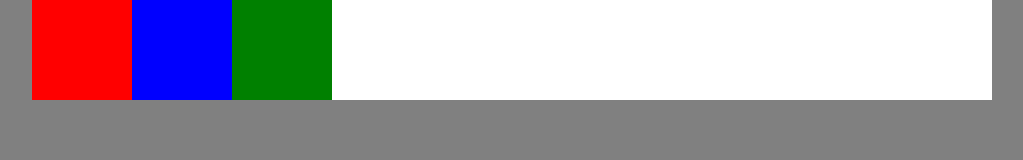
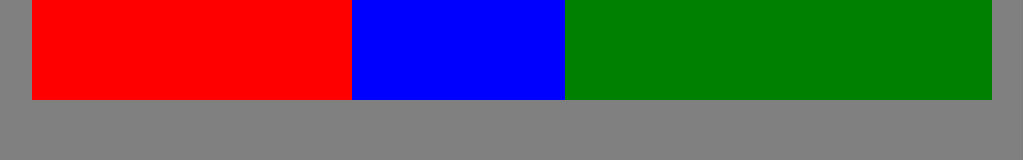
Before and after one commit to Sossna/CSS-Flexbox, a plain HTML site: page index.html in a window 1280 px wide. Shown: the whole page, without its empty margins (128-1151 px from the left). Drawn offline with Linux system fonts and the light colour scheme.

Commit message:
Flex grow

```diff
--- a/style.css
+++ b/style.css
@@ -15,22 +15,28 @@ body{
 
 .flex-container{
     background: white;
-display: flex;
+    display: flex;
+
 }
 
 .box{
     height: 100px;
     min-width: 100px;
+    flex-grow:
 }
 
 .one{
     background: red;
+    flex-grow: 3;
+
 }
 
 .two{
     background: blue;
+    flex-grow: 2;
 }
 
 .three{
     background: green;
+    flex-grow: 4;
 }
```
